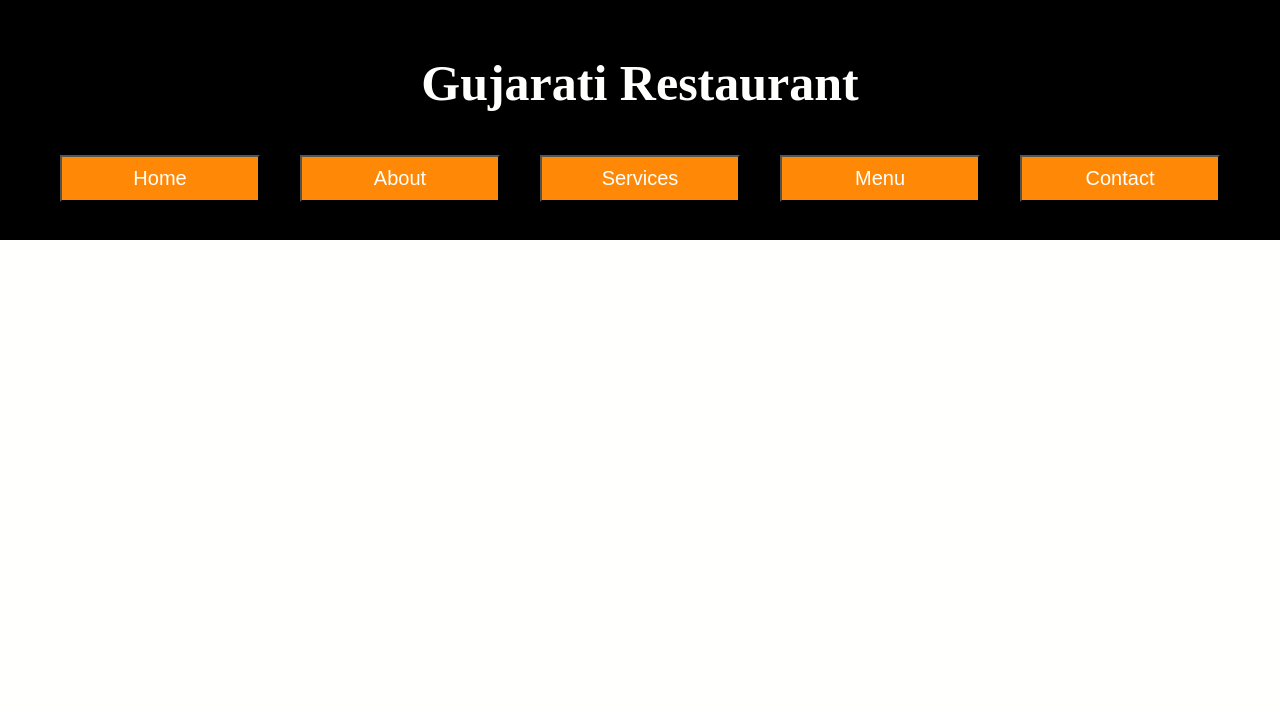
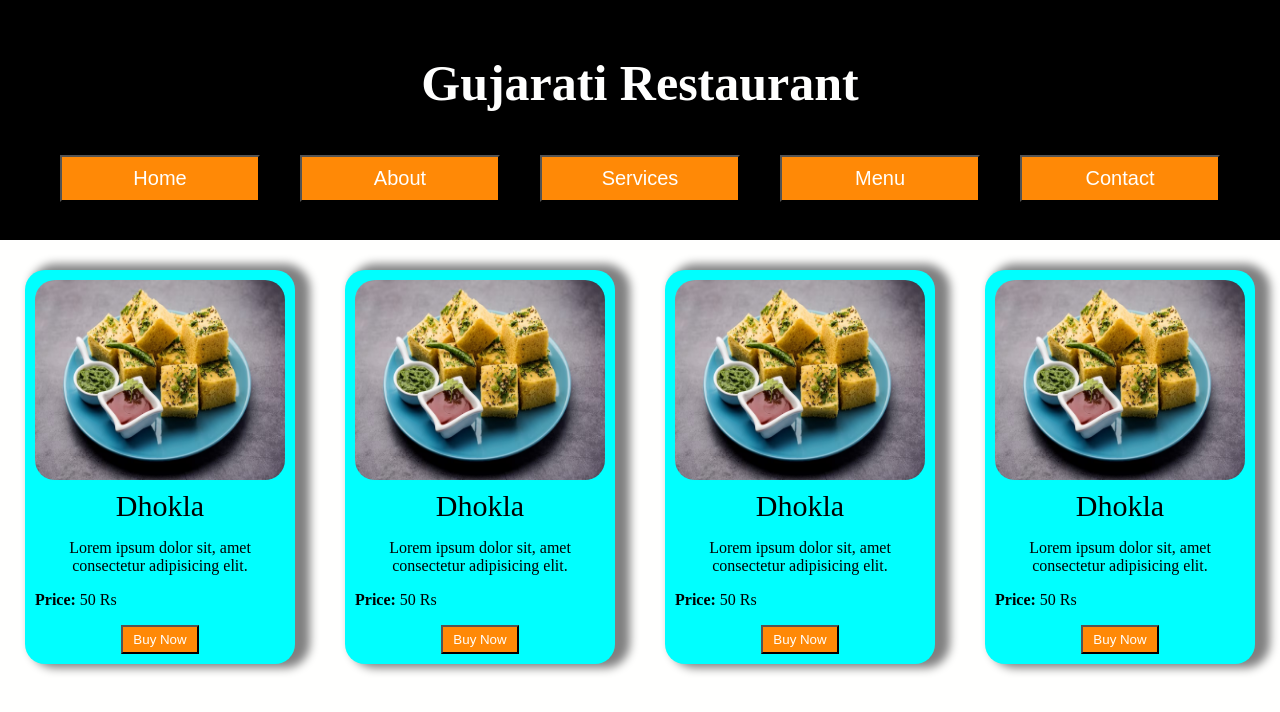
Before and after one commit to dipaligaikwad12/kitchen, a plain HTML site: page pages/menu.html in a window 1280 px wide. Drawn offline with Linux system fonts and the light colour scheme.

Commit message:
menus added

```diff
--- a/cssfolder/menu.css
+++ b/cssfolder/menu.css
@@ -0,0 +1,38 @@
+.image{
+    height: 200px;
+    width: 250px;
+    border-radius: 20px;
+}
+.image-card{
+    width: 250px;
+    background-color: aqua;
+    margin: 10px 20px;
+    padding: 10px;
+    border-radius: 20px;
+}
+.image-text{
+    font-size: 30px;
+    text-align: center;
+    margin-top: 5px;
+    margin-bottom: 5px;
+}
+.text{
+    text-align: center;
+}
+.btn-image{
+    padding: 5px 10px;
+    margin: auto;
+    display: block;
+}
+.image-shadow{
+    box-shadow: 10px -1px 10px 5px gray;
+}
+.image-shadow:hover{
+    box-shadow: -1px 10px 10px 5px gray;
+    transition: 0.5s;
+}
+.image-display{
+    display: flex;
+    justify-content:space-around;
+    margin-top: 20px;
+}
--- a/pages/menu.html
+++ b/pages/menu.html
@@ -18,7 +18,35 @@
         <a href="./contact.html"><button  class="button-color btn">Contact</button></a>
         </div>
     </div>
-    <div>
+    <div class="image-display">
+        <div class="image-card image-shadow">
+            <img src="./../dish/dhokla.avif" class="image">
+            <p class="image-text">Dhokla</p>
+            <p class="text-center">Lorem ipsum dolor sit, amet consectetur adipisicing elit.</p>
+            <p><b>Price:</b> 50 Rs</p>
+            <button class="button-color btn-image">Buy Now</button>
+        </div>
+        <div class="image-card image-shadow">
+            <img src="./../dish/dhokla.avif" class="image">
+            <p class="image-text">Dhokla</p>
+            <p class="text-center">Lorem ipsum dolor sit, amet consectetur adipisicing elit.</p>
+            <p><b>Price:</b> 50 Rs</p>
+            <button class="button-color btn-image">Buy Now</button>
+        </div>
+        <div class="image-card image-shadow">
+            <img src="./../dish/dhokla.avif" class="image">
+            <p class="image-text">Dhokla</p>
+            <p class="text-center">Lorem ipsum dolor sit, amet consectetur adipisicing elit.</p>
+            <p><b>Price:</b> 50 Rs</p>
+            <button class="button-color btn-image">Buy Now</button>
+        </div>
+        <div class="image-card image-shadow">
+            <img src="./../dish/dhokla.avif" class="image">
+            <p class="image-text">Dhokla</p>
+            <p class="text-center">Lorem ipsum dolor sit, amet consectetur adipisicing elit.</p>
+            <p><b>Price:</b> 50 Rs</p>
+            <button class="button-color btn-image">Buy Now</button>
+        </div>
 
     </div>
 </body>
```
